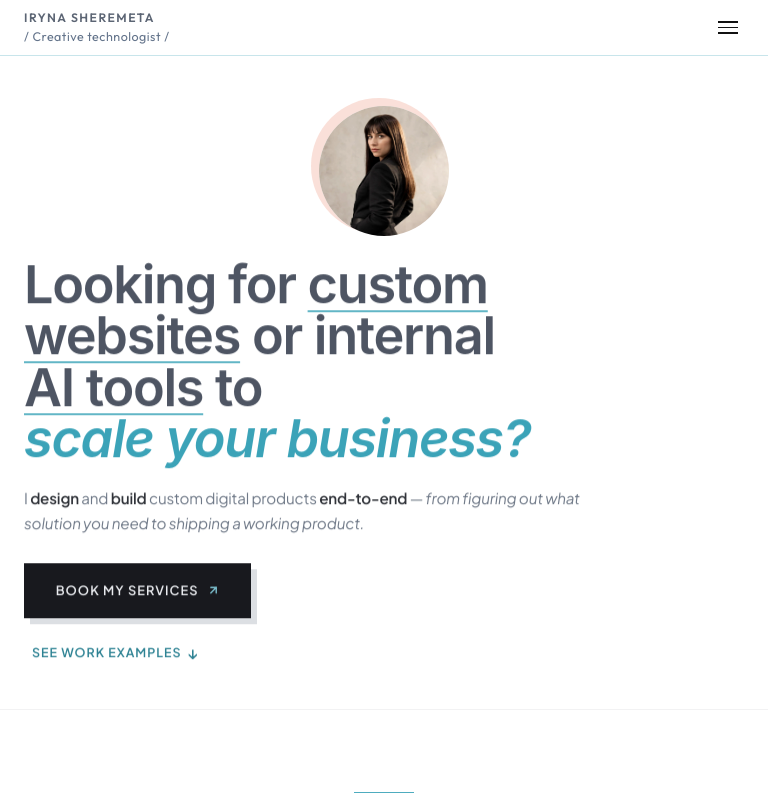
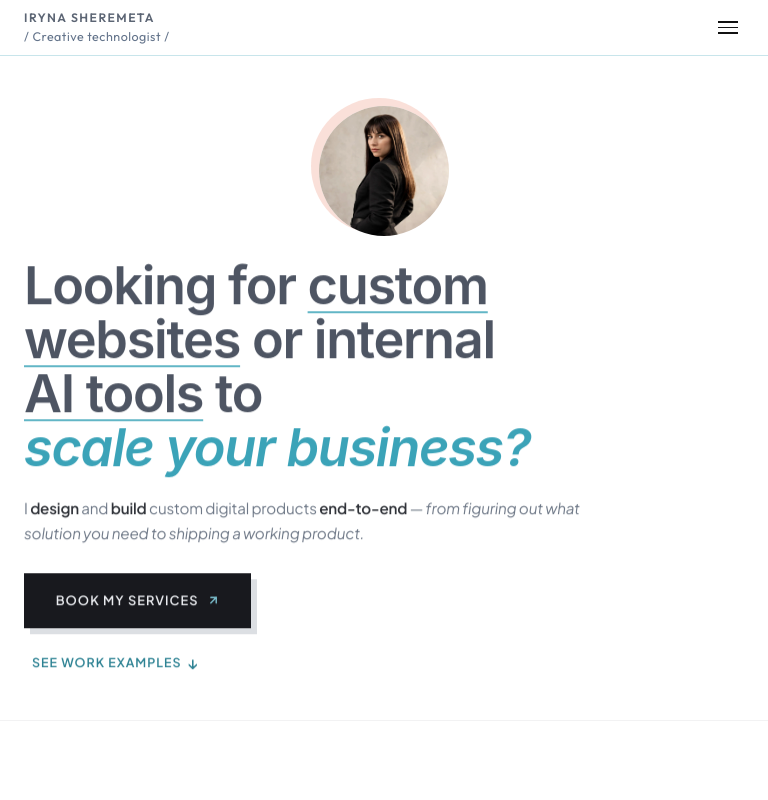
Before and after one commit to Irene2828/porfoliojuly, a Next.js app: page / in a window 768 px wide. Shown: the top 800 px of the page. Built offline with nearby package versions, Linux system fonts and the light colour scheme; no server answers; the database is empty.

Commit message:
style: mobile hero — leading +5%

```diff
--- a/src/app/components/Hero.css
+++ b/src/app/components/Hero.css
@@ -2120,7 +2120,7 @@
     font-weight: 600 !important;
     letter-spacing: -0.025em !important;
     font-size: clamp(2.363rem, 9.452vw, 2.969rem) !important; /* -10% */
-    line-height: 0.983 !important; /* +30% */
+    line-height: 1.032 !important; /* +5% */
   }
 }
 @media (min-width: 414px) and (max-width: 900px) {
@@ -2128,6 +2128,6 @@
   .hero-text .headline-teal-underline,
   .hero-text .headline-italic-thinner {
     font-size: clamp(2.601rem, 10.404vw, 3.267rem) !important; /* -10% */
-    line-height: 0.983 !important; /* +30% */
-  }
-}
+    line-height: 1.032 !important; /* +5% */
+  }
+}
```
